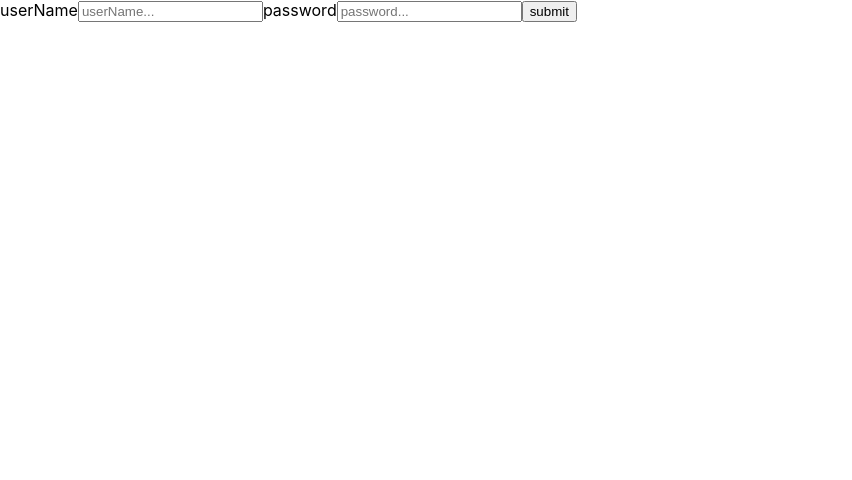
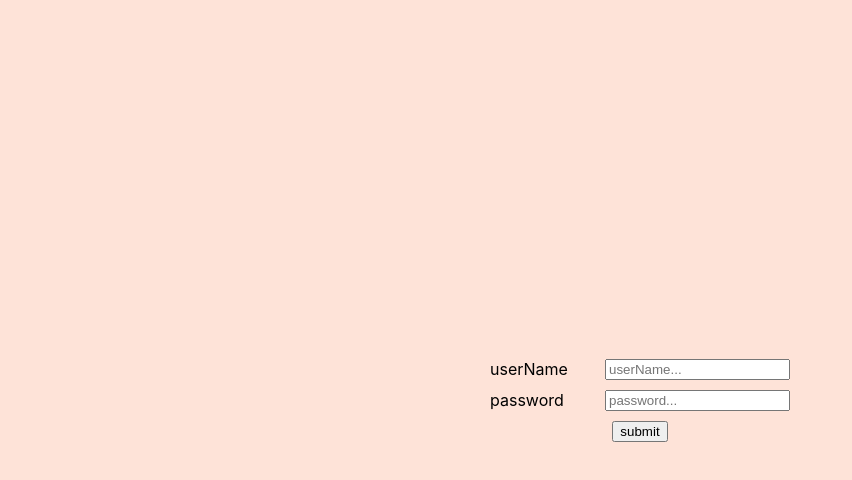
Before and after one commit to Malifarge/palierDonsFront, a React (Create React App) app: page /login in a window 1280 px wide. Shown: the top 480 px of the page, without its empty margins (0-852 px from the left). Built offline with nearby package versions, Linux system fonts and the light colour scheme.

Commit message:
login page and link with profil page

```diff
--- a/src/App.tsx
+++ b/src/App.tsx
@@ -1,14 +1,19 @@
 import { BrowserRouter, Route, Routes } from "react-router-dom";
 import Login from "./pages/login";
 import {UserContextProvider}  from "./context/User";
+import { Page } from "./styles/général";
+import Profil from "./pages/Profil";
 
 const App = () =>{
   return(
     <BrowserRouter>
       <UserContextProvider>
-        <Routes>
-          <Route path="/login" element={<Login/>}/>
-        </Routes>
+        <Page>
+          <Routes>
+            <Route path="/login" element={<Login/>}/>
+            <Route path="/profil" element={<Profil/>}/>
+          </Routes>
+        </Page>
       </UserContextProvider>
     </BrowserRouter>
   )
--- a/src/components/input.tsx
+++ b/src/components/input.tsx
@@ -1,11 +1,11 @@
-import InputStyle from "../styles/login"
+import { InputStyle } from "../styles/login"
 import InputType from "../types/login"
 
 export const Input = ({text,type,onChange}:InputType) =>{
     return(
-        <>
+        <InputStyle>
         <label htmlFor={text}>{text}</label>
-        <InputStyle type={type} placeholder={`${text}...`} onChange={onChange}/>
-        </>
+        <input type={type} placeholder={`${text}...`} onChange={onChange}/>
+        </InputStyle>
     )
 }
--- a/src/pages/login.tsx
+++ b/src/pages/login.tsx
@@ -1,14 +1,24 @@
-import { useContext, useState } from "react"
+import { useContext, useEffect, useState } from "react"
 import { Input } from "../components/input"
 import { login } from "../api/user"
 import { userContext } from "../context/User"
+import { Form } from "../styles/login"
+import { useNavigate } from "react-router-dom"
 
 const Login = () =>{
     const [userName,setUserName] = useState<string>('')
     const [password,setPassword] = useState<string>('')
     const [error, setError] = useState<string>('')
 
-    const {setToken} = useContext(userContext) as any
+    const {setToken,user} = useContext(userContext) as any
+
+    const navigate = useNavigate()
+
+    useEffect(()=>{
+        if(user){
+            navigate("/profil")
+        }
+    },[user])
 
     const handleSubmit = async(e:any) =>{
         e.preventDefault()
@@ -23,12 +33,12 @@ const Login = () =>{
     }
 
     return(
-        <form onSubmit={handleSubmit}>
+        <Form onSubmit={handleSubmit}>
             <Input text="userName" type="text" onChange={(e)=>setUserName(e.target.value)} />
             <Input text="password" type="text" onChange={(e)=>setPassword(e.target.value)} />
             <button type="submit">submit</button>
             {error && <small>{error}</small>}
-        </form>
+        </Form>
     )
 }
 
--- /dev/null
+++ b/src/pages/profil.tsx
@@ -0,0 +1,20 @@
+import { useContext, useEffect } from "react"
+import { userContext } from "../context/User"
+import { useNavigate } from "react-router-dom"
+
+const Profil = () =>{
+    const { user } = useContext(userContext) as any
+
+    const navigate = useNavigate()
+
+    useEffect(()=>{
+        if(!user){
+            navigate("/login")
+        }
+    },[user])
+    return(
+        <h1>{user?.userName}</h1>
+    )
+}
+
+export default Profil
--- /dev/null
+++ b/src/styles/color.tsx
@@ -0,0 +1 @@
+export const BackgroundColor = '#FEE3D8'
--- /dev/null
+++ b/src/styles/général.tsx
@@ -0,0 +1,11 @@
+import styled from "styled-components";
+import { BackgroundColor } from "./color";
+
+export const Page = styled.section`
+width: 100vw;
+height: 100vh;
+display:flex;
+align-items:center;
+justify-content: center;
+background-color: ${BackgroundColor};
+`
--- a/src/styles/login.tsx
+++ b/src/styles/login.tsx
@@ -1,7 +1,15 @@
 import styled from "styled-components";
 
-const InputStyle = styled.input`
-    max-width: 50%;
+export const InputStyle = styled.div`
+    width:100%;
+    display:flex;
+    justify-content: space-between;
 `
 
-export default InputStyle
+export const Form = styled.form`
+    width: 300px;
+    display:flex;
+    align-items: center;
+    flex-direction: column;
+    gap:10px;
+`
```
